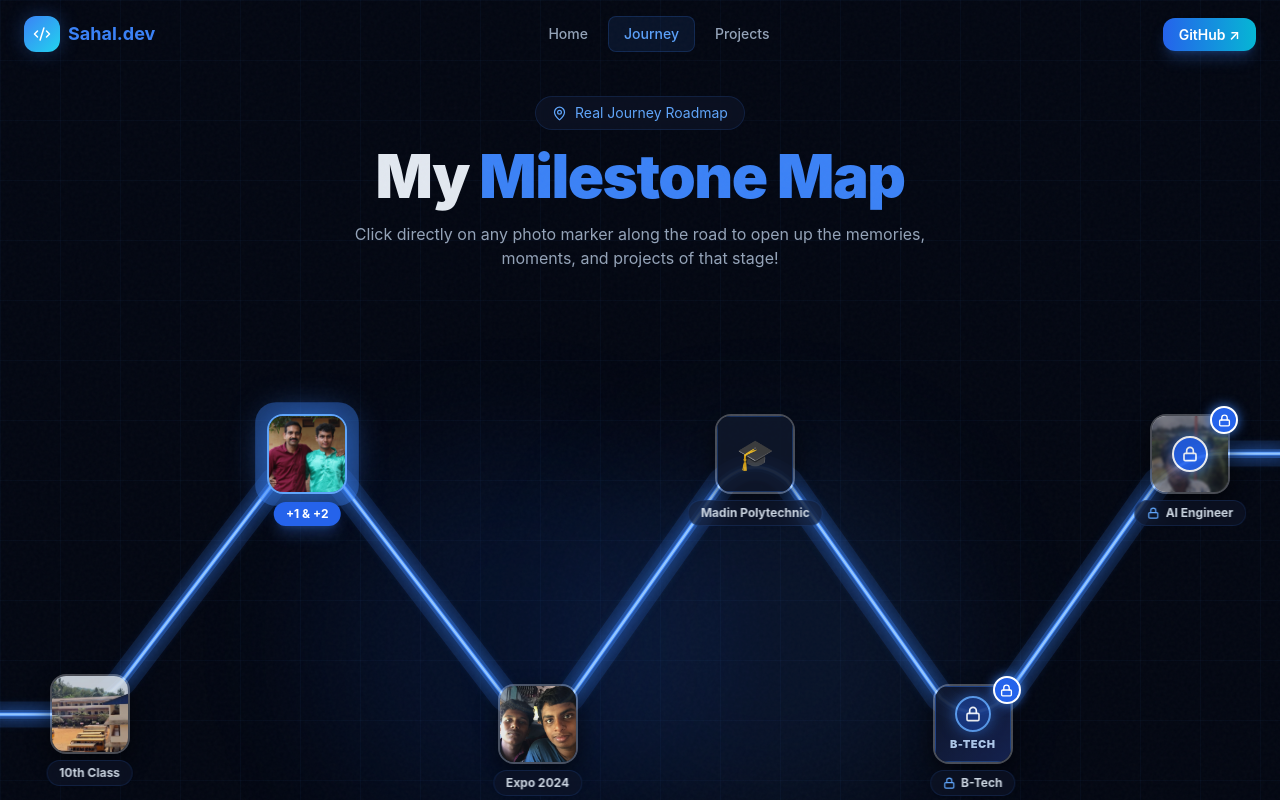
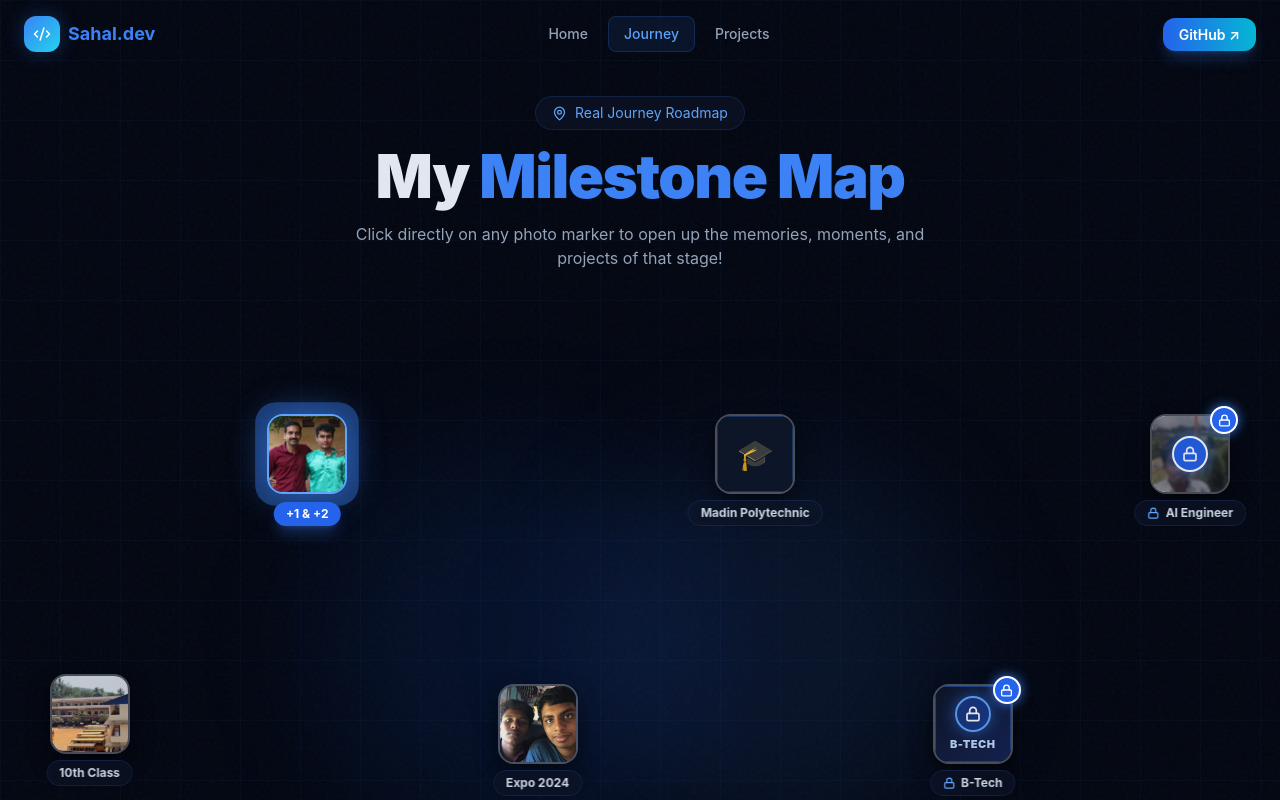
Before and after one commit to sahalshihabudheen-hash/sahal-shihabudheen, a Next.js app: page /journey in a window 1280 px wide. Shown: the top 800 px of the page. Built offline with nearby package versions, Linux system fonts and the light colour scheme.

Commit message:
Remove road path lines from journey milestone map

```diff
--- a/app/journey/page.tsx
+++ b/app/journey/page.tsx
@@ -1,8 +1,8 @@
 'use client'
 
-import { useState, useRef } from 'react'
+import { useState } from 'react'
 import Image from 'next/image'
-import { motion, AnimatePresence, useInView } from 'framer-motion'
+import { motion, AnimatePresence } from 'framer-motion'
 import { X, ChevronLeft, ChevronRight, MapPin, Calendar, Users, Trophy, Sparkles, Lock } from 'lucide-react'
 
 // ─── Journey Data with Real Photos & Zigzag Coordinates ────────────────────────
@@ -320,8 +320,6 @@ function DetailPanel({
 export default function JourneyPage() {
   const [active, setActive] = useState<number>(2) // default to +1 & +2
   const [galleryIdx, setGalleryIdx] = useState<number | null>(null)
-  const mapRef = useRef<HTMLDivElement>(null)
-  const inView = useInView(mapRef, { once: true })
 
   const activeMilestone = milestones.find((m) => m.id === active) || milestones[0]
 
@@ -337,13 +335,13 @@ export default function JourneyPage() {
             My <span className="gradient-text">Milestone Map</span>
           </h1>
           <p className="text-slate-400 max-w-xl mx-auto text-sm sm:text-base">
-            Click directly on any photo marker along the road to open up the memories, moments, and projects of that stage!
+            Click directly on any photo marker to open up the memories, moments, and projects of that stage!
           </p>
         </motion.div>
       </div>
 
       {/* ROADMAP SECTION — FULL WIDTH ZIGZAG FROM ONE END OF SCREEN TO THE OTHER */}
-      <div ref={mapRef} className="w-full relative py-6 overflow-hidden">
+      <div className="w-full relative py-6 overflow-hidden">
         {/* Subtle background glow */}
         <div className="absolute top-1/2 left-1/4 -translate-y-1/2 w-96 h-96 bg-blue-600/10 rounded-full blur-3xl pointer-events-none" />
         <div className="absolute top-1/2 right-1/4 -translate-y-1/2 w-96 h-96 bg-blue-500/10 rounded-full blur-3xl pointer-events-none" />
@@ -351,66 +349,6 @@ export default function JourneyPage() {
         {/* Responsive map container */}
         <div className="w-full overflow-x-auto scrollbar-none">
           <div className="relative min-w-[860px] w-full h-[460px] sm:h-[500px]">
-            {/* SVG Zigzag Road */}
-            <svg
-              viewBox="0 0 1000 460"
-              className="absolute inset-0 w-full h-full pointer-events-none"
-              preserveAspectRatio="none"
-            >
-              <defs>
-                <filter id="blueGlowFilter" x="-20%" y="-20%" width="140%" height="140%">
-                  <feGaussianBlur stdDeviation="6" result="blur" />
-                  <feComposite in="SourceGraphic" in2="blur" operator="over" />
-                </filter>
-              </defs>
-
-              {/* Road bed shadow / subtle background track */}
-              <path
-                d="M 0 350 L 45 350 Q 70 350 95 320 L 215 135 Q 240 110 265 135 L 395 335 Q 420 360 445 335 L 565 135 Q 590 110 615 135 L 735 335 Q 760 360 785 335 L 905 135 Q 930 110 955 110 L 1000 110"
-                stroke="rgba(59, 130, 246, 0.15)"
-                strokeWidth="24"
-                fill="none"
-                strokeLinecap="round"
-                strokeLinejoin="round"
-              />
-
-              {/* Luminous Road Glow */}
-              <path
-                d="M 0 350 L 45 350 Q 70 350 95 320 L 215 135 Q 240 110 265 135 L 395 335 Q 420 360 445 335 L 565 135 Q 590 110 615 135 L 735 335 Q 760 360 785 335 L 905 135 Q 930 110 955 110 L 1000 110"
-                stroke="#3b82f6"
-                strokeWidth="8"
-                fill="none"
-                strokeLinecap="round"
-                strokeLinejoin="round"
-                opacity="0.5"
-                filter="url(#blueGlowFilter)"
-              />
-
-              {/* Solid Blue Path */}
-              <path
-                d="M 0 350 L 45 350 Q 70 350 95 320 L 215 135 Q 240 110 265 135 L 395 335 Q 420 360 445 335 L 565 135 Q 590 110 615 135 L 735 335 Q 760 360 785 335 L 905 135 Q 930 110 955 110 L 1000 110"
-                stroke="#3b82f6"
-                strokeWidth="3.5"
-                fill="none"
-                strokeLinecap="round"
-                strokeLinejoin="round"
-              />
-
-              {/* Animated Center Flow Line */}
-              <motion.path
-                d="M 0 350 L 45 350 Q 70 350 95 320 L 215 135 Q 240 110 265 135 L 395 335 Q 420 360 445 335 L 565 135 Q 590 110 615 135 L 735 335 Q 760 360 785 335 L 905 135 Q 930 110 955 110 L 1000 110"
-                stroke="#93c5fd"
-                strokeWidth="2"
-                strokeDasharray="10 14"
-                fill="none"
-                strokeLinecap="round"
-                strokeLinejoin="round"
-                initial={{ pathLength: 0 }}
-                animate={inView ? { pathLength: 1 } : {}}
-                transition={{ duration: 2.2, ease: 'easeInOut' }}
-              />
-            </svg>
-
             {/* REAL PHOTO MARKERS on the Zigzag vertices */}
             {milestones.map((m) => {
               const isSelected = active === m.id
```
